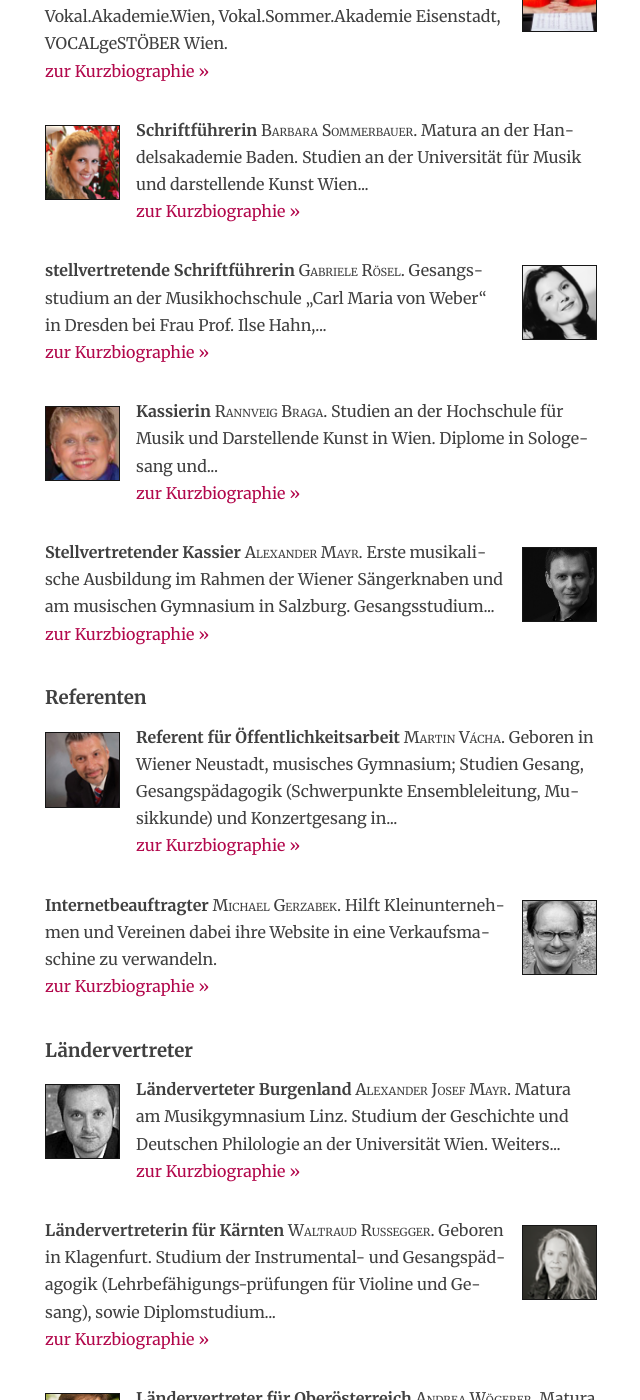
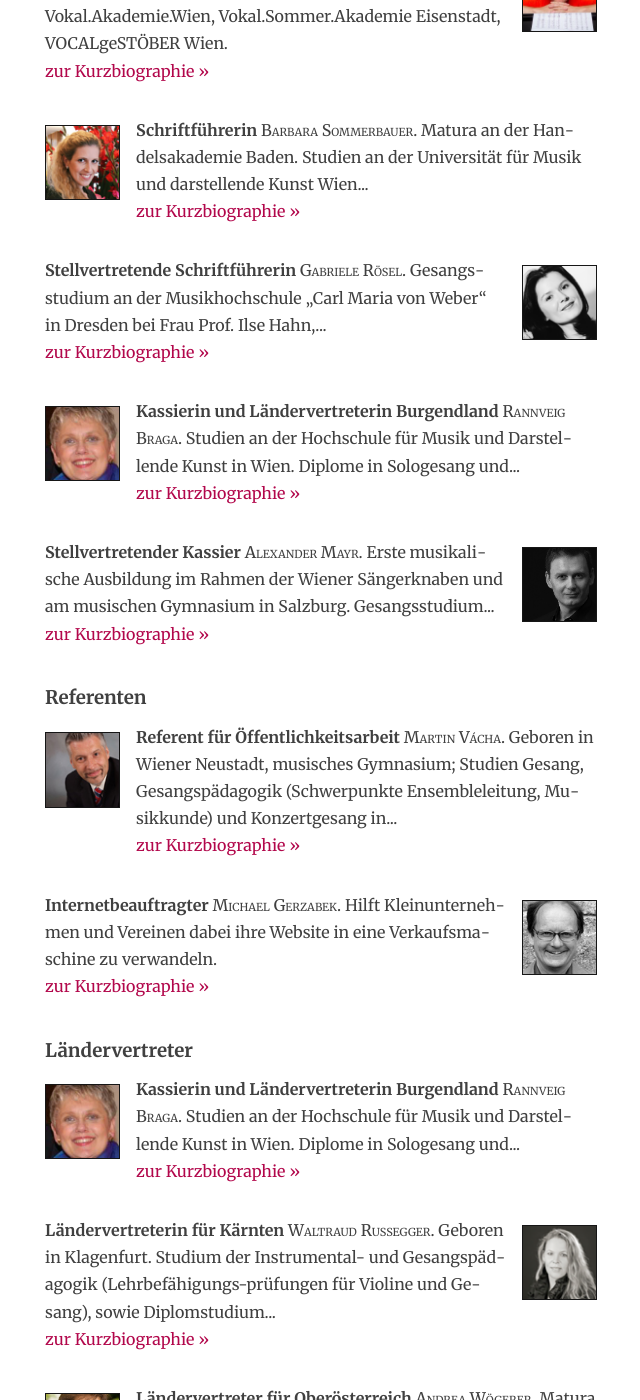
Before and after one commit to evta-austria/evta-austria.github.io, a Jekyll site: the page built from about/index.html, in a window 1280 px wide and 1400 px high, scrolled down 1695 px. Shown: the whole window, without its empty margins (227-867 px from the left). Built offline with Jekyll 4.4.1, drawn with Linux system fonts in a browser that asks for light colours.

Commit message:
Rannveig ist auch Ländervertreterin Burgendland

```diff
--- a/about/alexander-josef-mayr/index.html
+++ /dev/null
@@ -1,43 +0,0 @@
----
-layout: personalia
-title: MMag. Alexander Josef Mayr
-kicker: Länderverteter Burgenland
-description: "Matura am Musikgymnasium Linz. Studium der Geschichte und Deutschen Philologie an der Universität Wien. Weiters Studien an der Universität für Musik und darstellende Kunst Wien in den Fächern Gesang, Gesangspädagogik, Lied und Oratorium und Musikdramatische Darstellung. Weiters ein Postgraduate Diploma Course for Concert Singer am Royal College of Music in London. Zu seinen Lehrern zählten u.a. die ProfessorInnen Claudia Visca, Annamaria Rott, Walter Moore und Reto Nickler."
-breadcrumb: Alexander Josef Mayr
-image:
-  path: /about/alexander-josef-mayr/alexander-josef-mayr.jpg
-  width: 150
-  height: 150
-  alt: Portrait Alexander Josef Mayr
-laendervertreter_order_id: 1
----
-<section>
-  <h2>Künstlerische Tätigkeit</h2>
-  <p>
-    Solist (sowohl als Bass als auch als Countertenor) unter Nikolaus Harnoncourt, Erwin Ortner, Martin Haselböck, René Clemencic, Lorenz Duftschmid, Johannes Prinz, Alois Glaßner, Johannes Ebenbauer, Kurt Equilutz, Josef Döller, Jörg Zwicker usw. Neben einer intensiven Konzerttätigkeit bei nationalen wie internationalen Festivals wie der Styriarte, den Wiener Festwochen, den Haydnfestspielen Eisenstadt, dem Carinthischen Sommer usw. ist er auch im Opernbereich immer wieder tätig.
-  </p>
-  <p>
-    Sein Repertoire erstreckt sich vom 12. Jahrhundert bis zur aktuellen zeitgenössischen Musik. Oftmals wurden Stücke speziell für ihn geschrieben. Eine besondere Affinität verbindet ihn mit dem Liedgesang.
-  </p>
-  <p>
-    Zudem war er langjähriges Mitglied und Solist u.a. des Arnold Schoenberg Chores Wien, des Zusatzchores der Wiener Staatsoper, des Chorus sine nomine, des Kammerchores Wien, des Concentus Vocalis Wien. Ehemaliges Ensemblemitglied des Wiener Burgtheaters als Darsteller und Sänger.
-  </p>
-</section>
-<section>
-  <h2>Unterrichtstätigkeit</h2>
-  <p>
-    Seit 2006 leitet er eine Sologesangklasse am Joseph Haydn Konservatorium Eisenstadt.
-  </p>
-  <p>
-    Seit 2001 ist er als Stimmbildner am Musikschulverband Edlitz, Grimmenstein, Thomasberg, Zöbern in Niederösterreich tätig. Zudem ist er Fachgruppenkoordinator für Gesang der niederösterreichischen Musikschulen. Im Zuge dieser Tätigkeit konzipierte er u.a. den Lehrgang sing.klasse, eine Fortbildungsreihe zum Thema Kinderstimme.
-  </p>
-  <p>
-    Mitautor des neuen österreichischen Musikschullehrplanes Gesang und Stimme.
-  </p>
-  <p>
-    Er wirkt regelmäßig als Referent bei diversen Werkwochen und Workshops unter anderem beim Tiroler Sängerbund, beim Südtiroler Sängerbund, bei der Österreichischen Werkwoche für Kirchenmusik in Salzburg, bei der Internationalen Chorakademie Krems usw. Juror bei prima la musica.
-  </p>
-  <p>
-    E-Mails an: <a href="mailto:alexander.mayr@evta.at">alexander.mayr@evta.at</a>
-  </p>
-</section>
--- a/about/gabriele-roesel/index.html
+++ b/about/gabriele-roesel/index.html
@@ -1,7 +1,7 @@
 ---
 layout: personalia
 title: "Diplomgesangspäda&shy;gogin Gabriele Rösel"
-kicker: stellvertretende Schriftführerin
+kicker: Stellvertretende Schriftführerin
 description: "Gesangsstudium an der Musikhochschule „Carl Maria von Weber“ in Dresden bei Frau Prof. Ilse Hahn, Gesangsdiplom, Gesangpädagogikdiplom und Staatsexamen (Lied-Oratoriumgesang und Oper) Meisterkurse u.a. bei Elisabeth Schwarzkopf, Peter Schreier, Olaf Bär, Brigitte Fassbaender Fortbildungen u.a. Estill Voice und Complete Vocal Technic."
 breadcrumb: Gabriele Rösel
 image:
--- a/about/rannveig-braga/index.html
+++ b/about/rannveig-braga/index.html
@@ -1,7 +1,7 @@
 ---
 layout: personalia
 title: Priv.Doz. Mag. Rannveig Braga
-kicker: Kassierin
+kicker: Kassierin und Ländervertreterin Burgendland
 description: "Studien an der Hochschule für Musik und Darstellende Kunst in Wien. Diplome in Sologesang und Lied und Oratorium mit Auszeichnung. 1990 Verleihung des Würdigungspreises des österreichischen Ministeriums für Kunst und Wissenschaft. 2002-2004 Ergänzungsstudium an der mdw (Magistra artium). 2007 GPZ: Gesangspädagigisches Zertifikat des Bundesverbandes deutscher Gesangspädagogen. 2013 Lehrbefähigung nach der Lichtenberger Methode®, 2014 Habilitation (Venia docendi) für das Fach Gesang an der Universität für Musik und darstellende Kunst Wien."
 breadcrumb: Rannveig Braga
 image:
```
Also changed, not shown: other parts of about/rannveig-braga/index.html (+1 -0 lines), about/alexander-josef-mayr/alexander-josef-mayr.jpg (deleted).
